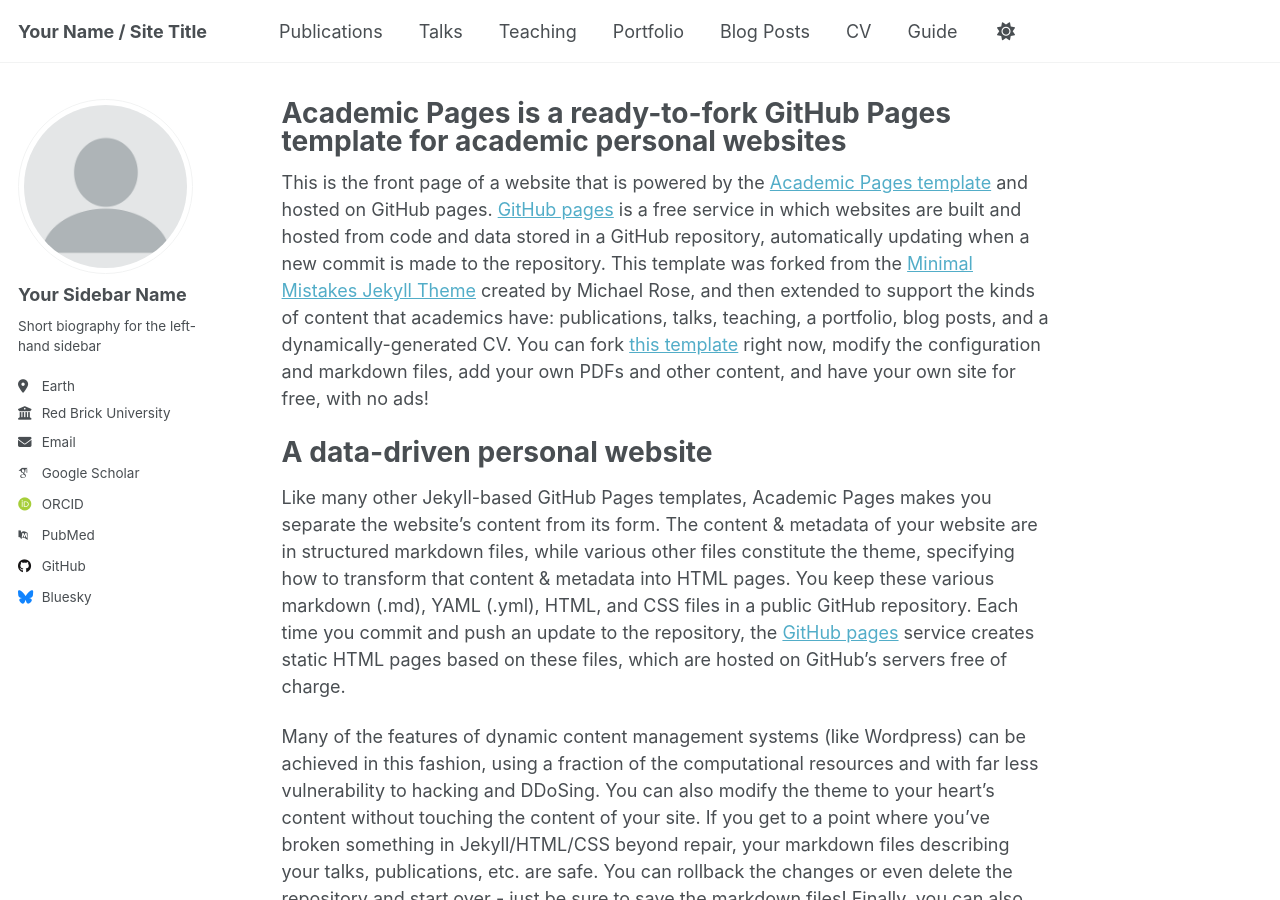
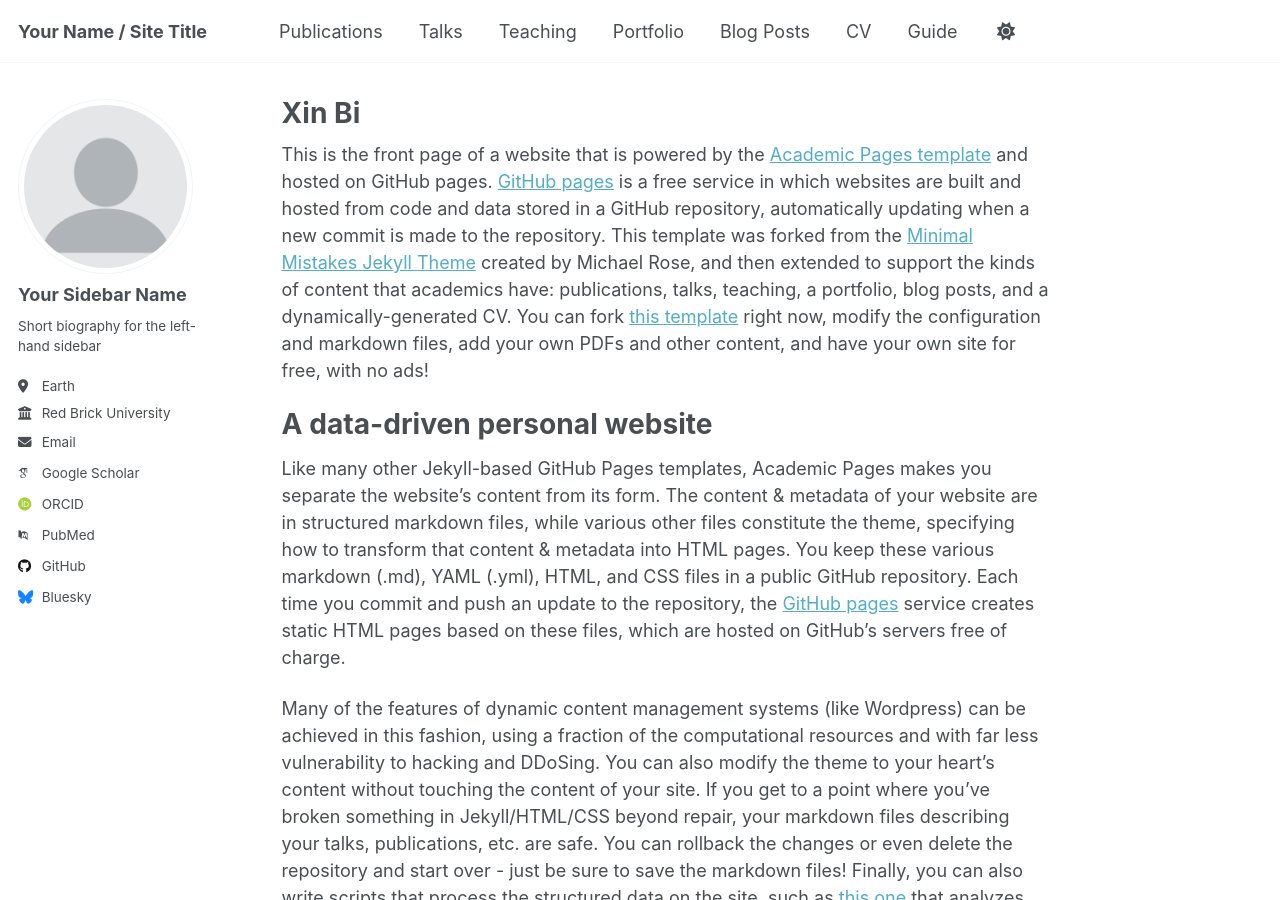
Before and after one commit to IDME-AI/IDME-AI.github.io, a Jekyll site: the page built from _pages/about.md, in a window 1280 px wide and 900 px high. Built offline with Jekyll 4.4.1, drawn with Linux system fonts in a browser that asks for light colours; some web fonts are replaced.

Commit message:
Initial commit

```diff
--- a/_pages/about.md
+++ b/_pages/about.md
@@ -1,6 +1,6 @@
 ---
 permalink: /
-title: "Academic Pages is a ready-to-fork GitHub Pages template for academic personal websites"
+title: "Xin Bi"
 author_profile: true
 redirect_from:
   - /about/
```
